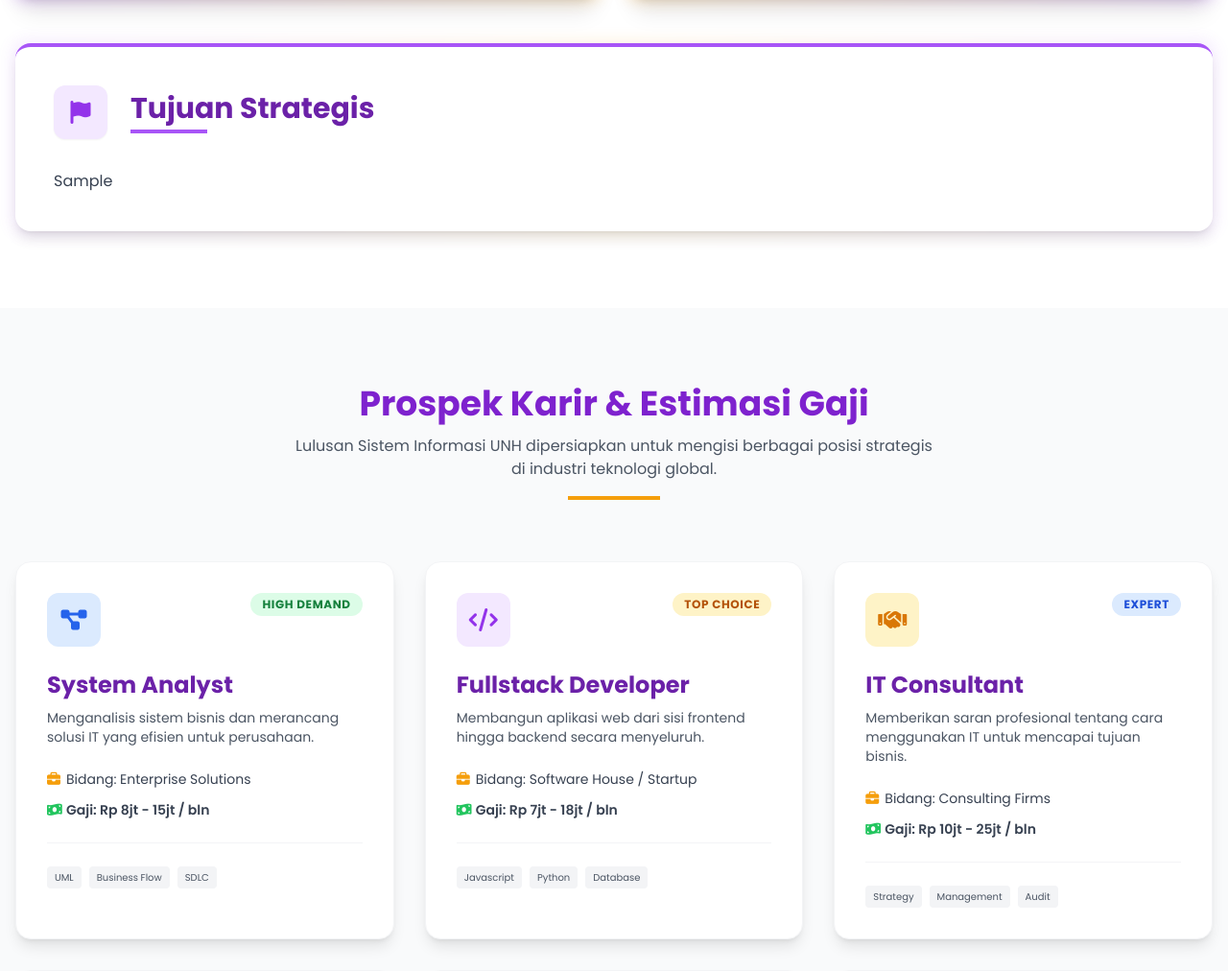
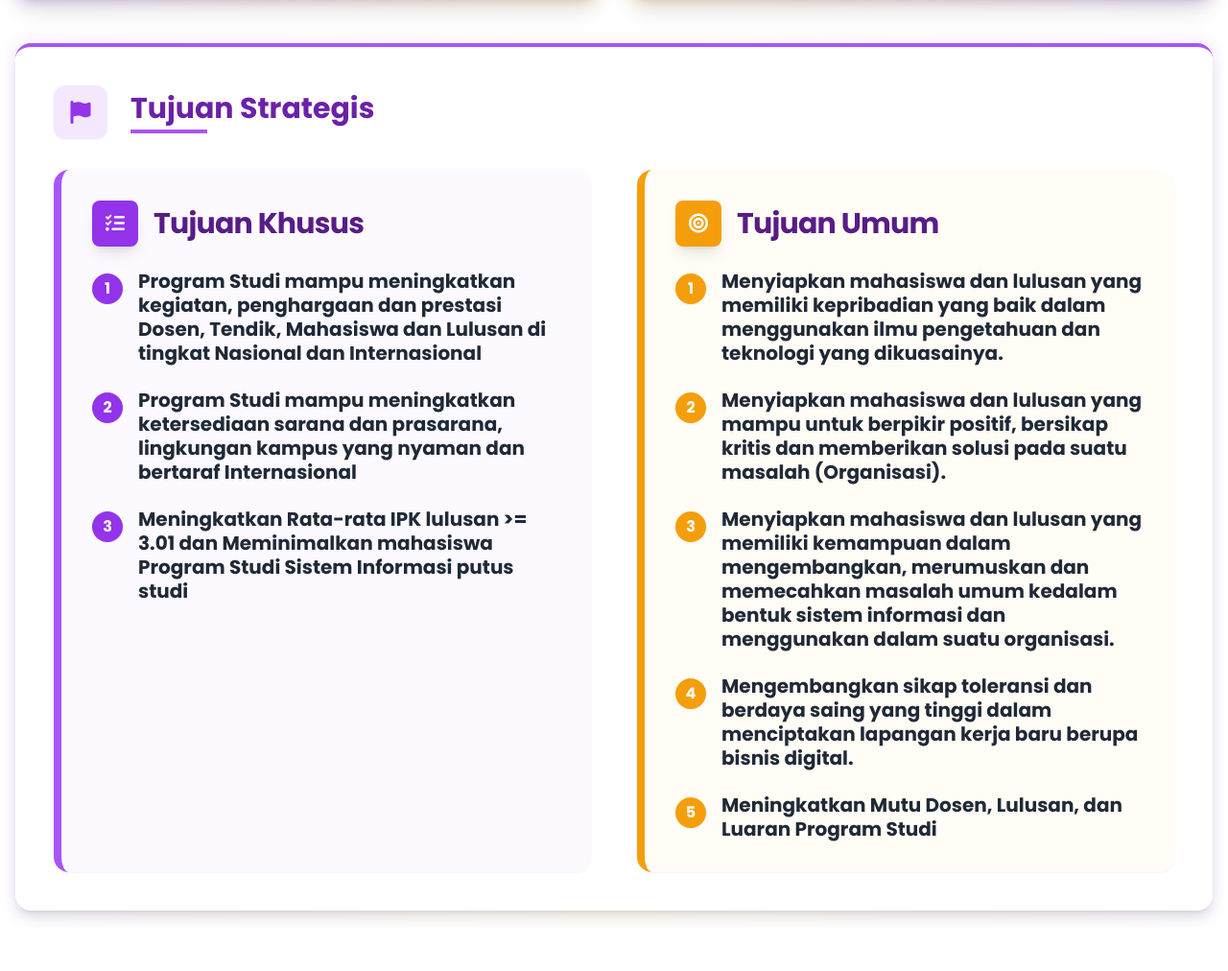
Before and after one commit to junaidis10/si_unh_website, a Django app: page /profile/ in a window 1280 px wide. Shown: the part 797-1809 px from the top of the page at 96% size. Run offline with Django 5.2, Linux system fonts and the light colour scheme; tables that the repository leaves empty hold one stand-in row (values such as "Sample post"); some libraries are stand-ins or nearby versions.

Commit message:
feat: redesign profile page UI with custom bubble list styles and updated content sections

```diff
--- a/templates/profile.html
+++ b/templates/profile.html
@@ -96,11 +96,62 @@
                         <div class="w-20 h-1 bg-purple-500 mt-1"></div>
                     </div>
                 </div>
-                <div class="prose prose-primary max-w-none text-gray-700
-                            prose-ol:list-decimal prose-ol:pl-6 prose-ol:space-y-2
-                            prose-li:marker:text-purple-600 prose-li:marker:font-bold
-                            lg:columns-2 lg:gap-12">
-                    {{ visi_misi.tujuan|safe }}
+                <div class="grid lg:grid-cols-2 gap-12">
+                    <!-- Tujuan Khusus (Left) -->
+                    <div class="relative p-8 bg-purple-50/50 rounded-2xl border-l-8 border-purple-500 shadow-sm transition-all hover:shadow-md">
+                        <div class="flex items-center mb-6">
+                            <div class="w-12 h-12 bg-purple-600 rounded-lg flex items-center justify-center text-white mr-4 shadow-lg">
+                                <i class="fas fa-list-check text-xl"></i>
+                            </div>
+                            <h4 class="text-3xl font-extrabold text-primary-900 tracking-tight">Tujuan Khusus</h4>
+                        </div>
+                        <ol class="space-y-6">
+                            <li class="flex items-start">
+                                <span class="flex-shrink-0 w-8 h-8 bg-purple-600 text-white rounded-full flex items-center justify-center font-bold mr-4 mt-1 shadow-sm">1</span>
+                                <p class="text-xl font-bold text-gray-800 leading-tight">Program Studi mampu meningkatkan kegiatan, penghargaan dan prestasi Dosen, Tendik, Mahasiswa dan Lulusan di tingkat Nasional dan Internasional</p>
+                            </li>
+                            <li class="flex items-start">
+                                <span class="flex-shrink-0 w-8 h-8 bg-purple-600 text-white rounded-full flex items-center justify-center font-bold mr-4 mt-1 shadow-sm">2</span>
+                                <p class="text-xl font-bold text-gray-800 leading-tight">Program Studi mampu meningkatkan ketersediaan sarana dan prasarana, lingkungan kampus yang nyaman dan bertaraf Internasional</p>
+                            </li>
+                            <li class="flex items-start">
+                                <span class="flex-shrink-0 w-8 h-8 bg-purple-600 text-white rounded-full flex items-center justify-center font-bold mr-4 mt-1 shadow-sm">3</span>
+                                <p class="text-xl font-bold text-gray-800 leading-tight">Meningkatkan Rata-rata IPK lulusan >= 3.01 dan Meminimalkan mahasiswa Program Studi Sistem Informasi putus studi</p>
+                            </li>
+                        </ol>
+                    </div>
+
+                    <!-- Tujuan Umum (Right) -->
+                    <div class="relative p-8 bg-gold-50/50 rounded-2xl border-l-8 border-gold-500 shadow-sm transition-all hover:shadow-md">
+                        <div class="flex items-center mb-6">
+                            <div class="w-12 h-12 bg-gold-500 rounded-lg flex items-center justify-center text-white mr-4 shadow-lg">
+                                <i class="fas fa-bullseye text-xl"></i>
+                            </div>
+                            <h4 class="text-3xl font-extrabold text-primary-900 tracking-tight">Tujuan Umum</h4>
+                        </div>
+                        <ol class="space-y-6">
+                            <li class="flex items-start">
+                                <span class="flex-shrink-0 w-8 h-8 bg-gold-500 text-white rounded-full flex items-center justify-center font-bold mr-4 mt-1 shadow-sm">1</span>
+                                <p class="text-xl font-bold text-gray-800 leading-tight">Menyiapkan mahasiswa dan lulusan yang memiliki kepribadian yang baik dalam menggunakan ilmu pengetahuan dan teknologi yang dikuasainya.</p>
+                            </li>
+                            <li class="flex items-start">
+                                <span class="flex-shrink-0 w-8 h-8 bg-gold-500 text-white rounded-full flex items-center justify-center font-bold mr-4 mt-1 shadow-sm">2</span>
+                                <p class="text-xl font-bold text-gray-800 leading-tight">Menyiapkan mahasiswa dan lulusan yang mampu untuk berpikir positif, bersikap kritis dan memberikan solusi pada suatu masalah (Organisasi).</p>
+                            </li>
+                            <li class="flex items-start">
+                                <span class="flex-shrink-0 w-8 h-8 bg-gold-500 text-white rounded-full flex items-center justify-center font-bold mr-4 mt-1 shadow-sm">3</span>
+                                <p class="text-xl font-bold text-gray-800 leading-tight">Menyiapkan mahasiswa dan lulusan yang memiliki kemampuan dalam mengembangkan, merumuskan dan memecahkan masalah umum kedalam bentuk sistem informasi dan menggunakan dalam suatu organisasi.</p>
+                            </li>
+                            <li class="flex items-start">
+                                <span class="flex-shrink-0 w-8 h-8 bg-gold-500 text-white rounded-full flex items-center justify-center font-bold mr-4 mt-1 shadow-sm">4</span>
+                                <p class="text-xl font-bold text-gray-800 leading-tight">Mengembangkan sikap toleransi dan berdaya saing yang tinggi dalam menciptakan lapangan kerja baru berupa bisnis digital.</p>
+                            </li>
+                            <li class="flex items-start">
+                                <span class="flex-shrink-0 w-8 h-8 bg-gold-500 text-white rounded-full flex items-center justify-center font-bold mr-4 mt-1 shadow-sm">5</span>
+                                <p class="text-xl font-bold text-gray-800 leading-tight">Meningkatkan Mutu Dosen, Lulusan, dan Luaran Program Studi</p>
+                            </li>
+                        </ol>
+                    </div>
                 </div>
             </div>
         </div>
```
